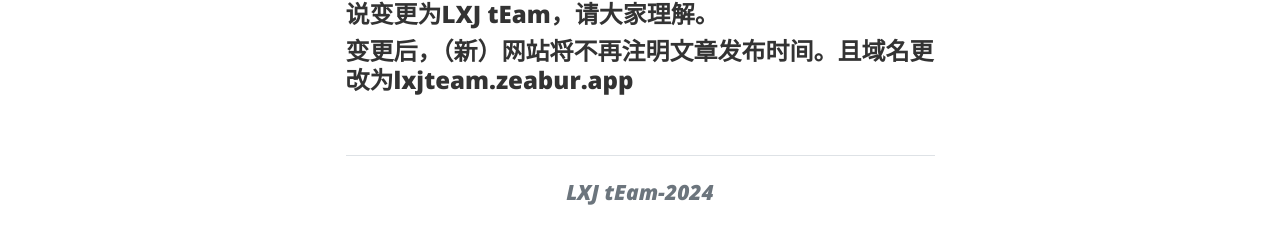
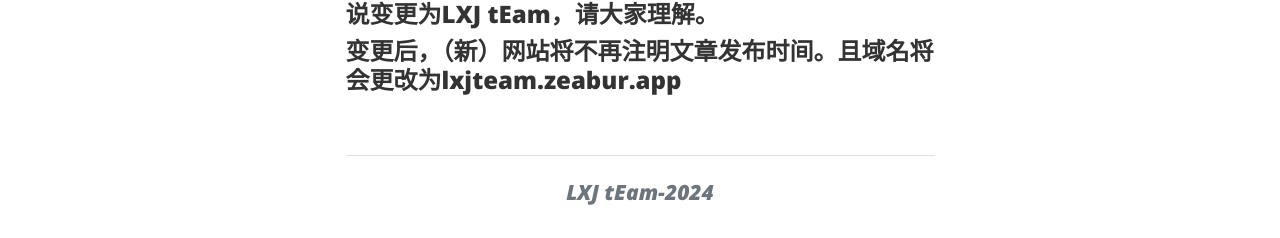
Before and after one commit to LXJ-George666/LXJ-tEam-b, a plain HTML site: page jslt.html in a window 1280 px wide. Shown: the part 696-934 px from the top of the page. Drawn offline with nearby package versions, Linux system fonts and the light colour scheme.

Commit message:
Update jslt.html

```diff
--- a/jslt.html
+++ b/jslt.html
@@ -145,7 +145,7 @@
 	<!--内容编辑-->
   <h2>关于变更<h2>
   <h4>大家肯定有注意到最近网站有变更，从原来的LXJGZS变成了LXJ tEam。因为我们已经是一个团队了，所以说变更为LXJ tEam，请大家理解。<h4>
-  <h4>变更后，（新）网站将不再注明文章发布时间。且域名更改为lxjteam.zeabur.app<h4>
+  <h4>变更后，（新）网站将不再注明文章发布时间。且域名将会更改为lxjteam.zeabur.app<h4>
   <br>
 		<hr class="my-4" />
                         <div class="small text-center text-muted fst-italic">LXJ tEam-2024</div>
```
